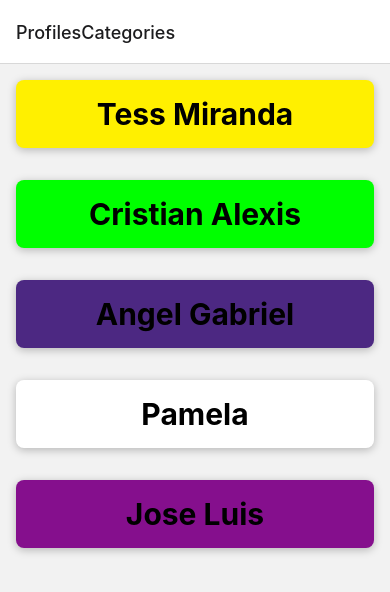
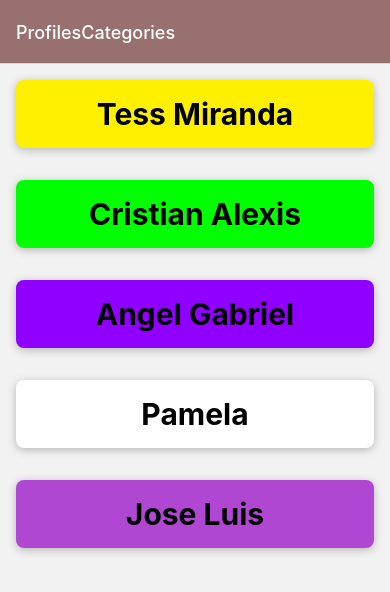
Before and after one commit to SalcRusso333/KnowMeApp, a React Native app: screen / in a window 390 px wide. Shown: the top 592 px of the page. Built offline with nearby package versions, Linux system fonts and the light colour scheme.

Commit message:
Edicion de estilos, y se agrego la barra

```diff
--- a/App.js
+++ b/App.js
@@ -15,7 +15,13 @@ export default function App() {
     <>
       <StatusBar style='dark' />
       <NavigationContainer>
-        <Stack.Navigator>
+        <Stack.Navigator
+        screenOptions={{
+          headerStyle: { backgroundColor: '#987070'},
+          headerTintColor: 'white',
+          contentStyle: { backgroundColor: '#F1E5D1'}
+      }}
+        >
           <Stack.Screen name="ProfilesCategories" component={CategoriesScreen} />
           <Stack.Screen name="Profiles" component={ProfilesScreen} />
           <Stack.Screen name="ProfileDetails" component={ProfileDetailScreen} />
@@ -28,5 +34,6 @@ export default function App() {
 
 const styles = StyleSheet.create({
   container: {
+
   },
 });
--- a/data/dummy_data.js
+++ b/data/dummy_data.js
@@ -5,9 +5,9 @@ export const CATEGORIES = [
   //Aquí el color del boton, al final
   new Category('tess', 'Tess Miranda', '#FFF000'),
   new Category('alexis', 'Cristian Alexis', '#00FF00'),
-  new Category('angel', 'Angel Gabriel', '#4C2882'),
+  new Category('angel', 'Angel Gabriel', '#8F00FF'),
   new Category('pamela', 'Pamela', '#FFFFFF'),
-  new Category('angulo', 'Jose Luis', '#850F8D')
+  new Category('angulo', 'Jose Luis', '#AF47D2')
   /*new Category('c1', 'Italian', '#f5428d'),
   new Category('c2', 'Quick & Easy', '#f54242'),
   new Category('c3', 'Hamburgers', '#f5a442'),
@@ -42,7 +42,8 @@ export const PROFILES = [
     'Soy Cristian Alexis. Pero prefiero que me digan Alexis, tengo 17 años, apunto de cumplir 18, soy un estudiante del CBTis No. 116, yo SI elegí la especialidad de programación porque me gusta programar, desde los 12 años me encanta el desarrollo, tanto de software útil como de videojuegos, ¿qué me gusta?, la pizza, me gustan los videojuegos de acción y aventura, me gusta jugar juegos como; WoT Blitz, TF2, Metal Slug, y he jugado videojuegos de Playstation, y Game Boy, etc. si no estoy viendo videos, estoy jugando videojuegos o desarrollando algún proyecto, sea interactivo, literario, o visual. Cuando se habla de postres no me gusta prácticamente nada, pero cuando se habla de hojaldre allí si me agrada. Estoy aprendiendo Italiano.',
     'Verde Neon(acción turbo)',
     '27 de Junio de 2006',
-    ['#686D76', '#9CFF2E', '#32FF6A', '#16FF00', '#C5E898']
+
+    ['#C3FF93', '#82CD47', '#54B435', '#16FF00', '#379237']
   ),
   new Profile(
     'id',
@@ -52,7 +53,7 @@ export const PROFILES = [
     'Hola soy Goku no mentira soy Angel, me encantan los videojuegos chidos los que tienen buenos efectos buenos movimientos únicos e increíbles, juegos con mecánicas muy útiles que sean increíbles, me gusta los dibujos bonitos que si están bien dibujados, mi min en el smash ultimate que apenas lo estoy usando en torneos es el pichu, no me gusta estudiar, me gusta hacer lo que quiera, tengo dos mejores amigos increíbles, me gustan las sopas de letras, no me gusta mucho comer sopa, mi laptop es lo que me mantiene cuerdo, mi laptop es la mejor consola que he tenido con ella puedo hacer muchas cosas osea todo en uno osea premio doble y es todo por que casi me excedo de mucho texto.',
     'Violeta',
     '24 Septiembre de 2005',
-    ['#6FDCE3', '#5C2FC2', '#C738BD', '#8F00FF', '#FF0000']
+    ['#050C9C', '#3572EF', '#3ABEF9', '#8F00FF', '#A7E6FF']
   ),
   new Profile(
     '19',
@@ -74,7 +75,7 @@ export const PROFILES = [
     'Morado',
     '09 de Marzo ',
     //0 fondo  1 nombres   2 cumple   3 colfav  4 texto
-    ['#B931FC', '#850F8D', '#E49BFF', '#6420AA', '#F8F9D7' ]
+    ['#26355D', '#AF47D2', '#FF8F00', '#6420AA', '#FFDB00' ]
   )
 
 ];
--- a/screens/ProfileDetailScreen.js
+++ b/screens/ProfileDetailScreen.js
@@ -31,8 +31,9 @@ function ProfileDetailScreen(route, navigation){
                         </View>
                         <Text style={[styles.detailItem, {
                             color: selectedProfile.color[4],
-                            fontSize: 25,
-                            alignContent: 'center'
+                            fontSize: 18,
+                            paddingLeft:15,
+                            paddingRight: 15
                         }]}>{selectedProfile.bio}</Text>
 
 
```
